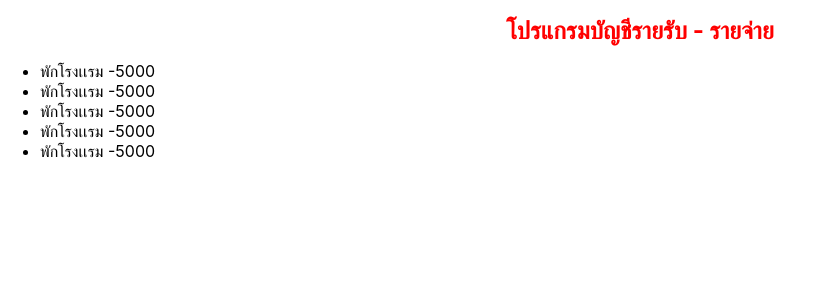
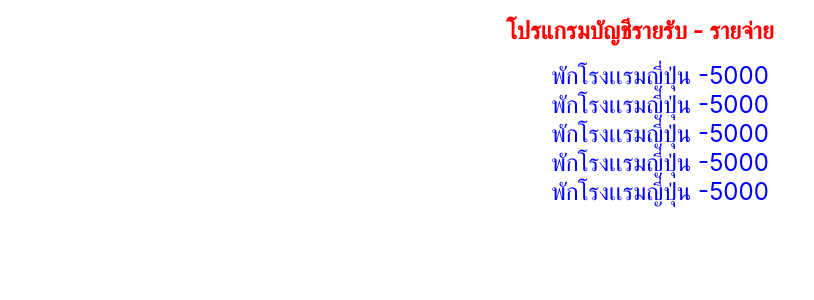
Before and after one commit to sawaros-sonpakdee/React-basic, a React (Create React App) app in the folder react-basic/: page / in a window 1280 px wide. Shown: the top 300 px of the page, without its empty margins (0-814 px from the left). Built offline with nearby package versions, Linux system fonts and the light colour scheme.

Commit message:
Update Item.js

```diff
--- a/react-basic/src/components/Item.js
+++ b/react-basic/src/components/Item.js
@@ -1,8 +1,9 @@
+import './Item.css'
 const Item = () =>{
-    const name = "พักโรงเเรม"
+    const name = "พักโรงเเรมญี่ปุ่น"
     const amount = 5000
     return(
-        <li>{name} <span> -{amount}</span></li>
+        <li className='item'>{name} <span> -{amount}</span></li>
     );
 }
 export default Item;
```
